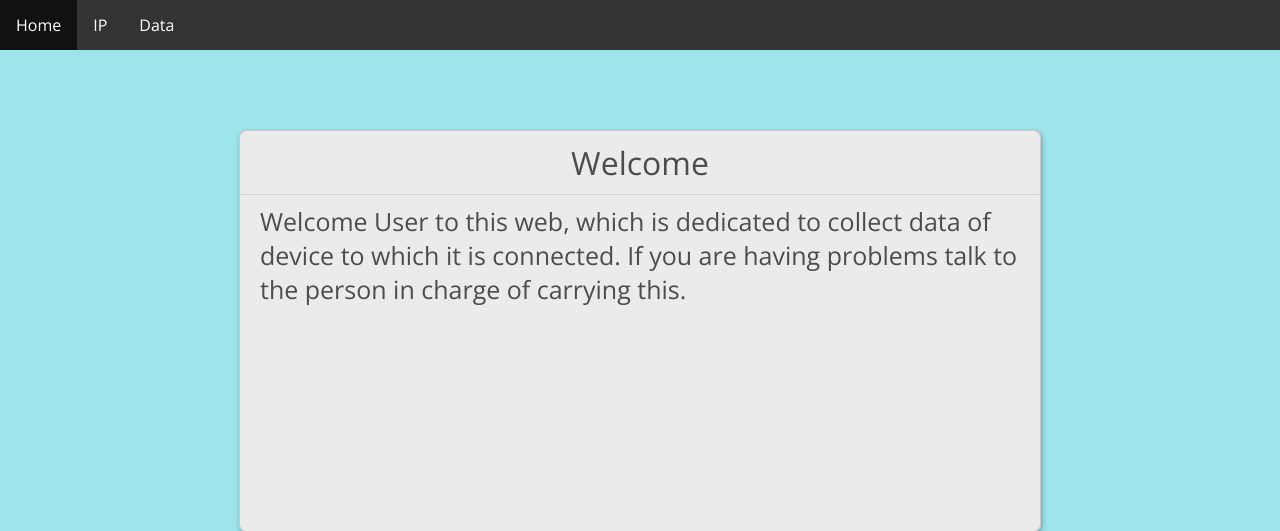
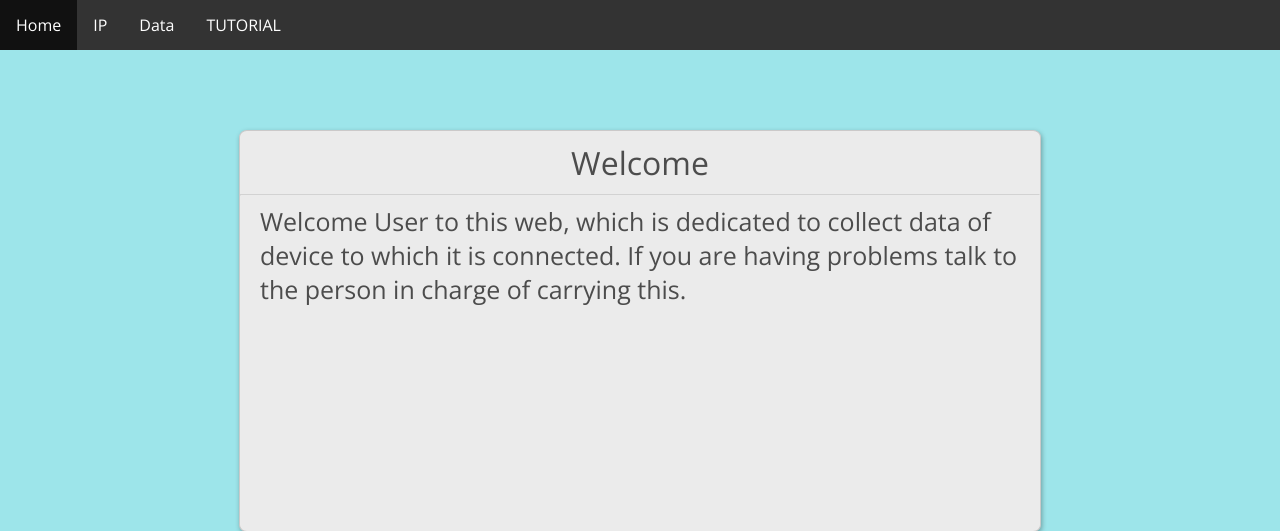
Before and after one commit to josefoons/iot-electricity-python, a PHP site: page / in a window 1280 px wide. Shown: the top 531 px of the page. Run offline with PHP 8.4, Linux system fonts and the light colour scheme; some libraries are stand-ins or nearby versions.

Commit message:
Update WebPages

```diff
--- a/garen-ohmwrecker.install/var/www/html/datos.php
+++ b/garen-ohmwrecker.install/var/www/html/datos.php
@@ -16,6 +16,7 @@
 			<li><a href="index.php">Home</a></li>
 			<li><a href="ip.php">IP</a></li>
 			<li><a href="datos.php">Data</a></li>
+			<li><a href="https://github.com/josefoons/iot-electricity-python/blob/master/Downloads/Instructions.txt">TUTORIAL</a></li>
 		</ul>
 	 	 <div class="datos">
 		 <h1>DOWNLOAD</h1>
--- a/garen-ohmwrecker.install/var/www/html/index.php
+++ b/garen-ohmwrecker.install/var/www/html/index.php
@@ -12,6 +12,7 @@
 			<li><a href="index.php">Home</a></li>
 			<li><a href="ip.php">IP</a></li>
 			<li><a href="datos.php">Data</a></li>
+			<li><a href="https://github.com/josefoons/iot-electricity-python/blob/master/Downloads/Instructions.txt">TUTORIAL</a></li>
 		</ul>
 
 	<!-- Esto es el contenido de la web -->
--- a/garen-ohmwrecker.install/var/www/html/ip.php
+++ b/garen-ohmwrecker.install/var/www/html/ip.php
@@ -36,6 +36,7 @@ echo "<pre>$output</pre>";
 			<li><a href="index.php">Home</a></li>
 			<li><a href="ip.php">IP</a></li>
 			<li><a href="datos.php">Data</a></li>
+			<li><a href="https://github.com/josefoons/iot-electricity-python/blob/master/Downloads/Instructions.txt">TUTORIAL</a></li>
 		</ul>
 
 	<!-- Esto es el contenido de la web -->
```
